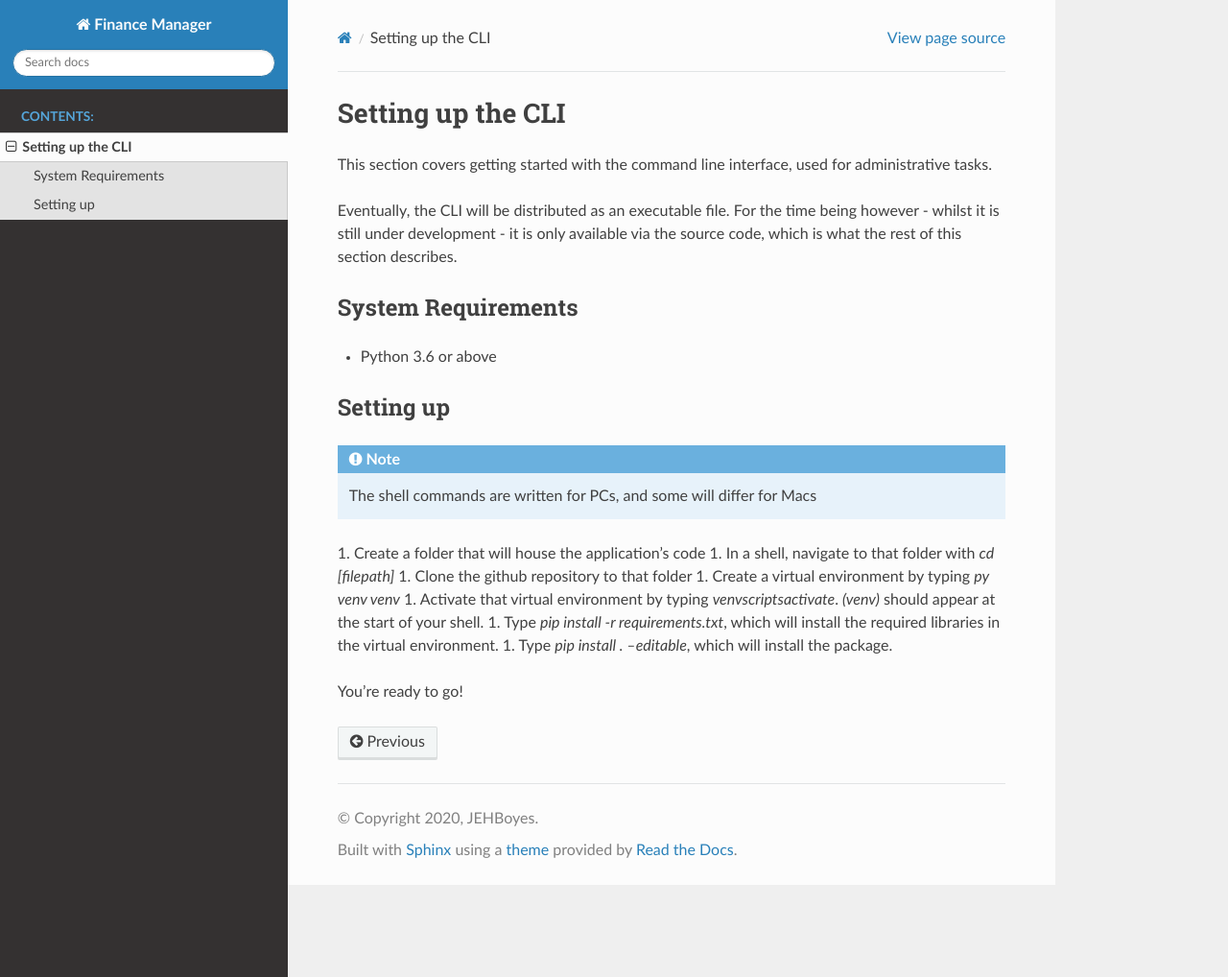
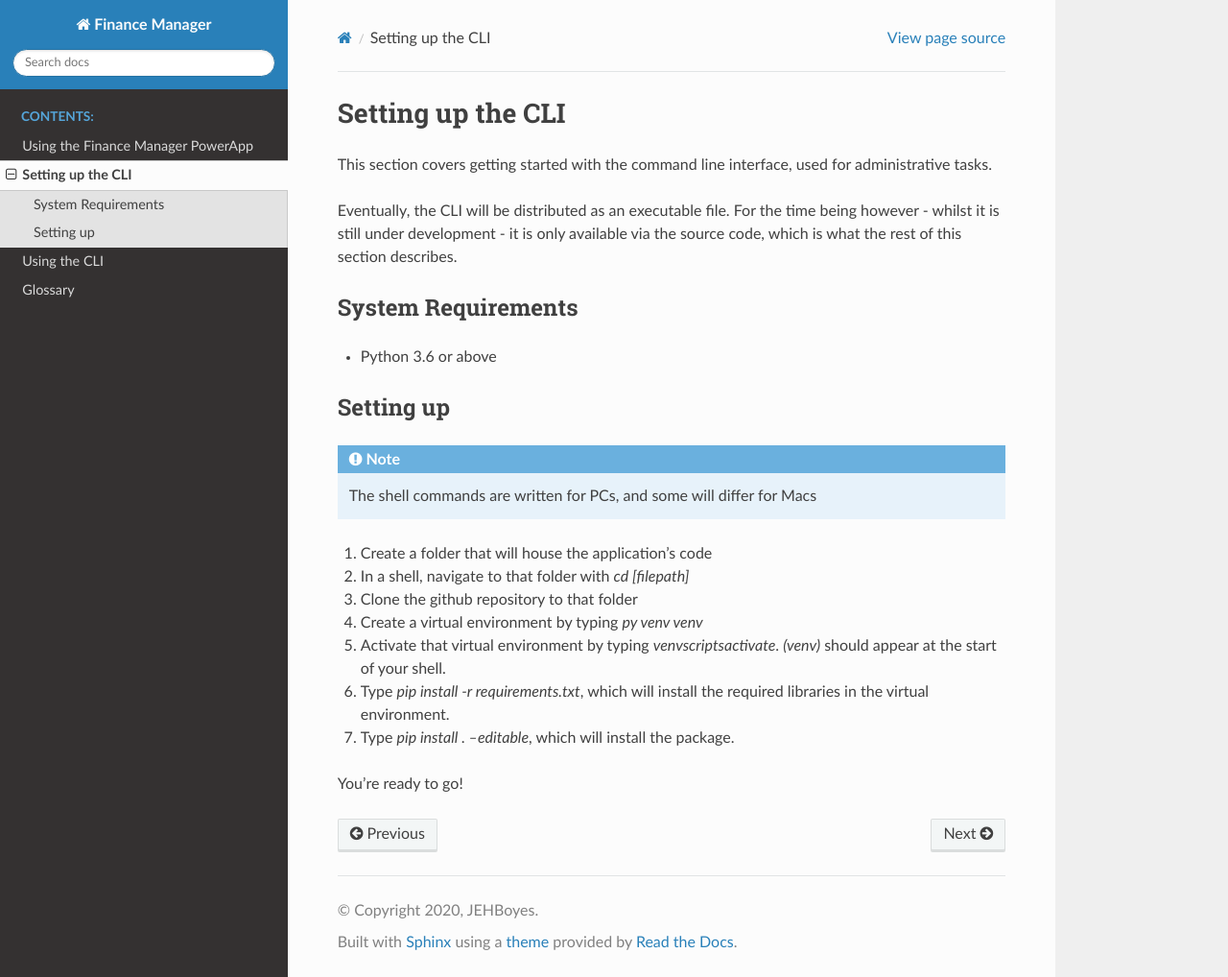
Before and after one commit to jehboyes/finance_manager, a Sphinx documentation site: the page built from docs/source/cli_setup.rst, in a window 1280 px wide and 1018 px high. Shown: the whole window at 96% size. Built offline with Sphinx 7.4.7 and the Read the Docs theme 2.0.0, drawn with Linux system fonts in a browser that asks for light colours.

Commit message:
Putting documentation together

```diff
--- /dev/null
+++ b/docs/source/cli_auto.rst
@@ -0,0 +1,6 @@
+Using the CLI
+=============
+
+.. click:: finance_manager.cli:fm
+    :prog: fm
+    :nested: full
--- a/docs/source/cli_setup.rst
+++ b/docs/source/cli_setup.rst
@@ -22,12 +22,12 @@
    The shell commands are written for PCs, and some will differ for Macs
 
 
-1. Create a folder that will house the application's code
-1. In a shell, navigate to that folder with `cd [filepath]`
-1. Clone the github repository to that folder
-1. Create a virtual environment by typing `py venv venv`
-1. Activate that virtual environment by typing `venv\scripts\activate`. `(venv)` should appear at the start of your shell.
-1. Type `pip install -r requirements.txt`, which will install the required libraries in the virtual environment.
-1. Type `pip install . --editable`, which will install the package.
+1.  Create a folder that will house the application's code
+2.  In a shell, navigate to that folder with `cd [filepath]`
+3.  Clone the github repository to that folder
+4.  Create a virtual environment by typing `py venv venv`
+5.  Activate that virtual environment by typing `venv\scripts\activate`. `(venv)` should appear at the start of your shell.
+6.  Type `pip install -r requirements.txt`, which will install the required libraries in the virtual environment.
+7.  Type `pip install . --editable`, which will install the package.
 
 You're ready to go!
--- a/docs/source/conf.py
+++ b/docs/source/conf.py
@@ -31,8 +31,7 @@
 # Add any Sphinx extension module names here, as strings. They can be
 # extensions coming with Sphinx (named 'sphinx.ext.*') or your custom
 # ones.
-extensions = [
-]
+extensions = ['sphinx_click']
 
 # Add any paths that contain templates here, relative to this directory.
 templates_path = ['_templates']
--- a/docs/source/index.rst
+++ b/docs/source/index.rst
@@ -15,8 +15,10 @@
    :maxdepth: 2
    :caption: Contents:
 
+   powerapp_guide
    cli_setup
-
+   cli_auto
+   glossary
 
 Indices and tables
 ==================
```
Also changed, not shown: docs/source/powerapp_guide.rst (+14 -12 lines), 1 other file.
